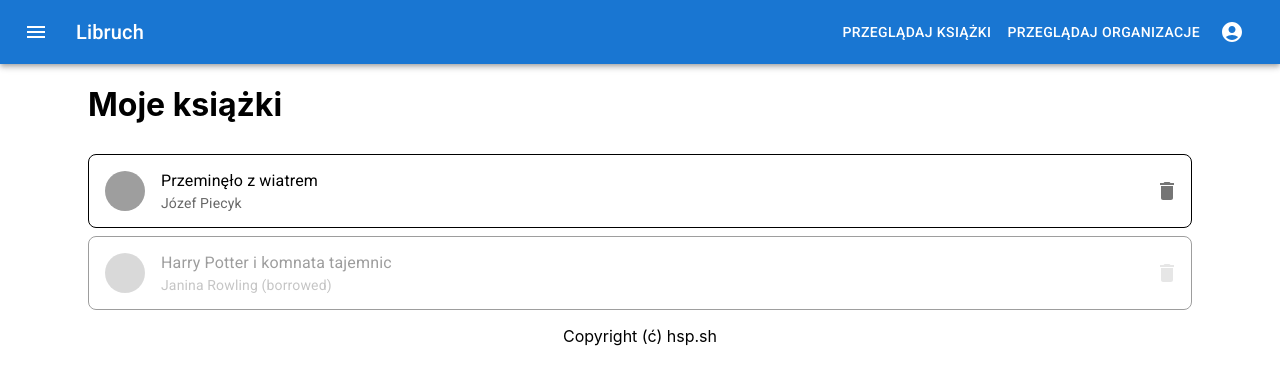
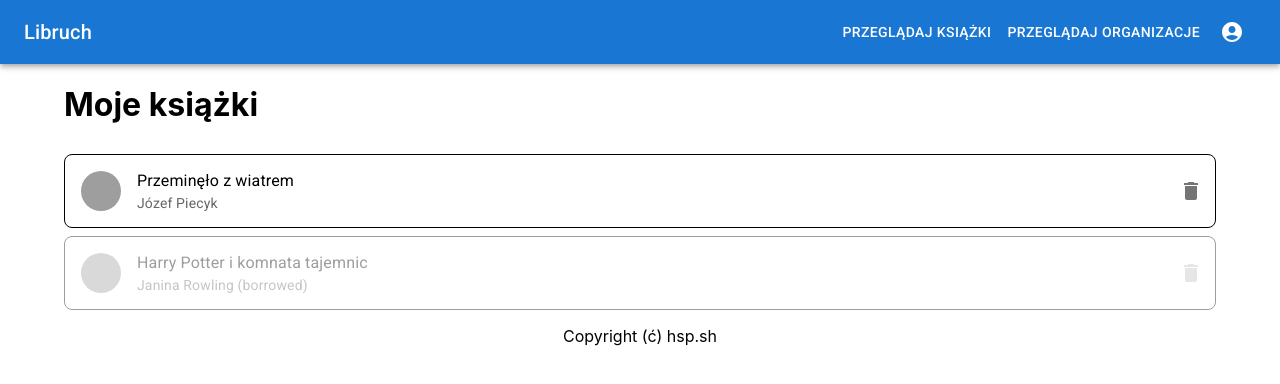
Before and after one commit to ksidelta/libruch, a Next.js app in the folder frontend/: page /books in a window 1280 px wide. Shown: the top 384 px of the page. Built offline with nearby package versions, Linux system fonts and the light colour scheme; grey boxes are pictures that could not be loaded.

Commit message:
Move Navbar outside Layout

```diff
--- a/frontend/components/Layout.tsx
+++ b/frontend/components/Layout.tsx
@@ -1,92 +1,7 @@
-import { useState, ChangeEvent, MouseEvent } from "react";
-
-import Container from "@mui/material/Container";
-import AppBar from "@mui/material/AppBar";
 import Box from "@mui/material/Box";
 import Grid from "@mui/material/Grid";
-import Toolbar from "@mui/material/Toolbar";
-import Typography from "@mui/material/Typography";
-import Button from "@mui/material/Button";
-import IconButton from "@mui/material/IconButton";
-import MenuIcon from "@mui/icons-material/Menu";
-import AccountCircle from "@mui/icons-material/AccountCircle";
-import MenuItem from "@mui/material/MenuItem";
-import Menu from "@mui/material/Menu";
 
-const Navbar = () => {
-  const [auth, setAuth] = useState(true);
-  const [anchorEl, setAnchorEl] = useState<null | HTMLElement>(null);
-
-  const handleMenu = (event: MouseEvent<HTMLElement>) => {
-    setAnchorEl(event.currentTarget);
-  };
-
-  const handleClose = () => {
-    setAnchorEl(null);
-  };
-
-  return (
-    <Box sx={{ flexGrow: 1 }}>
-      <AppBar position="static">
-        <Toolbar>
-          <IconButton
-            size="large"
-            edge="start"
-            color="inherit"
-            aria-label="menu"
-            sx={{ mr: 2 }}
-          >
-            <MenuIcon />
-          </IconButton>
-          <Typography variant="h6" component="div" sx={{ flexGrow: 1 }}>
-            Libruch
-          </Typography>
-          <Button color="inherit">Przeglądaj książki</Button>
-          <Button color="inherit">Przeglądaj organizacje</Button>
-          {(auth && (
-            <div>
-              <IconButton
-                size="large"
-                aria-label="account of current user"
-                aria-controls="menu-appbar"
-                aria-haspopup="true"
-                onClick={handleMenu}
-                color="inherit"
-              >
-                <AccountCircle />
-              </IconButton>
-              <Menu
-                id="menu-appbar"
-                anchorEl={anchorEl}
-                anchorOrigin={{
-                  vertical: "top",
-                  horizontal: "right",
-                }}
-                keepMounted
-                transformOrigin={{
-                  vertical: "top",
-                  horizontal: "right",
-                }}
-                open={Boolean(anchorEl)}
-                onClose={handleClose}
-              >
-                <MenuItem>Moje konto</MenuItem>
-                <MenuItem
-                  onClick={() => {
-                    setAuth(false);
-                    handleClose();
-                  }}
-                >
-                  Wyloguj
-                </MenuItem>
-              </Menu>
-            </div>
-          ))}
-        </Toolbar>
-      </AppBar>
-    </Box>
-  );
-};
+import Navbar from "./Navbar"
 
 const Footer = () => {
   return (
@@ -105,7 +20,7 @@ export const UnauthorizedLayout = ({ children }) => {
         justifyContent="center"
         alignItems="center"
       >
-        <Container maxWidth="lg">{children}</Container>
+        {children}
         <Footer />
       </Grid>
     </>
@@ -122,7 +37,7 @@ export const AuthorizedLayout = ({ children }) => {
         justifyContent="center"
         alignItems="center"
       >
-        <Container maxWidth="lg">{children}</Container>
+        {children}
         <Footer />
       </Grid>
     </>
--- /dev/null
+++ b/frontend/components/Navbar.tsx
@@ -0,0 +1,84 @@
+import { useState, MouseEvent } from "react";
+
+import Link from "next/link";
+import Box from "@mui/material/Box";
+import AppBar from "@mui/material/AppBar";
+import Toolbar from "@mui/material/Toolbar";
+import Typography from "@mui/material/Typography";
+import Button from "@mui/material/Button";
+import IconButton from "@mui/material/IconButton";
+import AccountCircle from "@mui/icons-material/AccountCircle";
+import MenuItem from "@mui/material/MenuItem";
+import Menu from "@mui/material/Menu";
+
+const Navbar = () => {
+  const [auth, setAuth] = useState(true);
+  const [anchorEl, setAnchorEl] = useState<null | HTMLElement>(null);
+
+  const handleMenu = (event: MouseEvent<HTMLElement>) => {
+    setAnchorEl(event.currentTarget);
+  };
+
+  const handleClose = () => {
+    setAnchorEl(null);
+  };
+
+  return (
+    <Box sx={{ flexGrow: 1 }}>
+      <AppBar position="static">
+        <Toolbar>
+          <Typography variant="h6" component="div" sx={{ flexGrow: 1 }}>
+            <Link href="/">Libruch</Link>
+          </Typography>
+          <Button color="inherit">
+            <Link href="/books">Przeglądaj książki</Link>
+          </Button>
+          <Button color="inherit">
+            <Link href="/borrowings">Przeglądaj organizacje</Link>
+          </Button>
+          {auth && (
+            <div>
+              <IconButton
+                size="large"
+                aria-label="account of current user"
+                aria-controls="menu-appbar"
+                aria-haspopup="true"
+                onClick={handleMenu}
+                color="inherit"
+              >
+                <AccountCircle />
+              </IconButton>
+              <Menu
+                id="menu-appbar"
+                anchorEl={anchorEl}
+                anchorOrigin={{
+                  vertical: "top",
+                  horizontal: "right",
+                }}
+                keepMounted
+                transformOrigin={{
+                  vertical: "top",
+                  horizontal: "right",
+                }}
+                open={Boolean(anchorEl)}
+                onClose={handleClose}
+              >
+                <MenuItem>Moje konto</MenuItem>
+                <MenuItem
+                  onClick={() => {
+                    setAuth(false);
+                    handleClose();
+                  }}
+                >
+                  Wyloguj
+                </MenuItem>
+              </Menu>
+            </div>
+          )}
+        </Toolbar>
+      </AppBar>
+    </Box>
+  );
+};
+
+export default Navbar;
```
